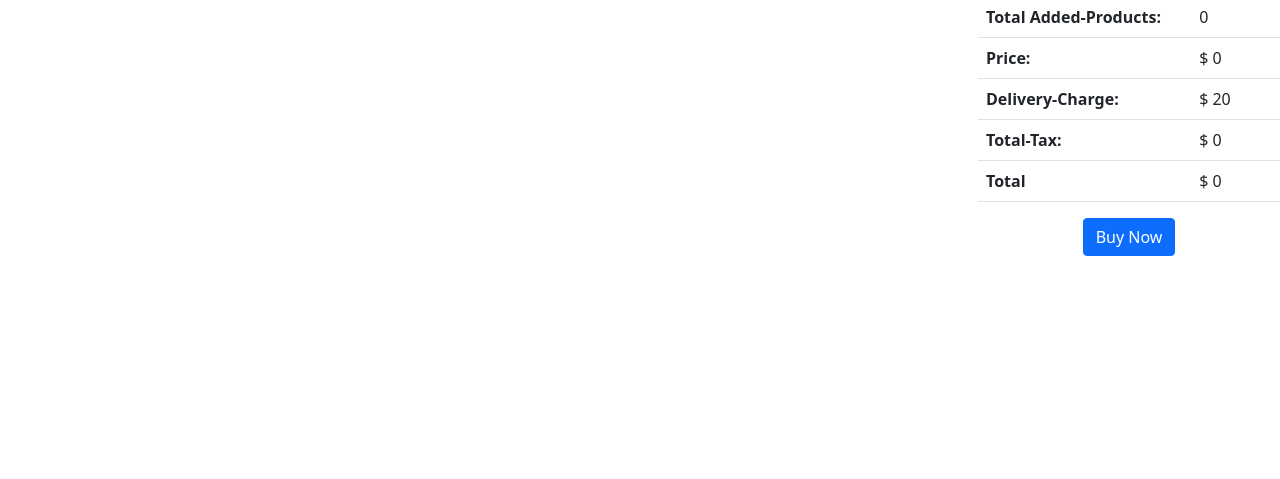
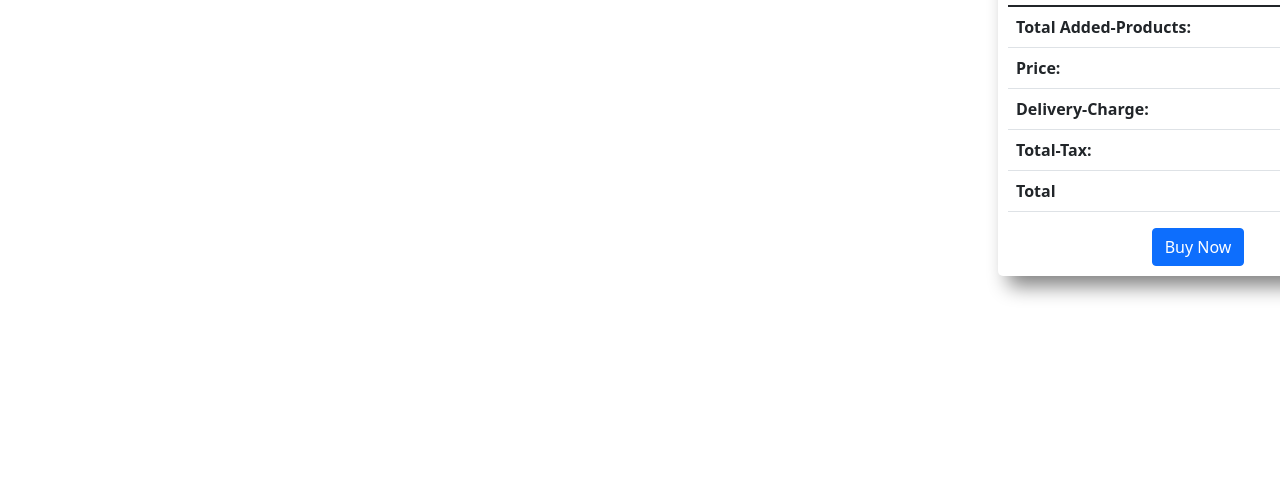
Before and after one commit to Mdmahmudkandoker/ranga-store-fix-7, a plain HTML site: page index.html in a window 1280 px wide. Shown: the part 321-800 px from the top of the page. Drawn offline with nearby package versions, Linux system fonts and the light colour scheme; files that its build step writes are made by us from their sources; the site is published under a folder, as on GitHub Pages, so addresses that start at the root find nothing; no server answers.

Commit message:
problem solved

```diff
--- a/css/style.css
+++ b/css/style.css
@@ -33,12 +33,10 @@ body {
     display: grid;
     grid-gap: 20px;
     grid-template-columns: repeat(3, 1fr);
-    /* border: 1px solid black; */
     text-align: center;
     width: 100%;
     margin: auto;
     margin-left: 20px;
-    /* margin-right: 20px; */
     align-items: center;
     justify-content: center;
   }
@@ -46,7 +44,6 @@ body {
     padding: 10px;
     width: 100%;
     height: 500px;
-    /* background: linear-gradient(#F7F5FE); */
     background: linear-gradient(rgb(254, 255, 254), rgb(242, 253, 242));
     box-shadow: 1px 2px 7px gray;
     border-radius: 10px;
@@ -63,7 +60,6 @@ body {
   }
   .cart {
     width: 400px;
-    /* border: 1px solid green; */
     padding: 10px;
     box-shadow: 10px 10px 20px gray;
     border-radius: 5px;
@@ -84,7 +80,6 @@ body {
     }
     .cart {
       width: 300px;
-      /* border: 1px solid green; */
       padding: 10px;
       box-shadow: 10px 10px 20px gray;
       border-radius: 5px;
--- a/index.html
+++ b/index.html
@@ -5,15 +5,7 @@
     <meta http-equiv="X-UA-Compatible" content="IE=edge" />
     <meta name="viewport" content="width=device-width, initial-scale=1.0" />
     <title>Supply-Express</title>
-    <!-- <link rel="stylesheet" href="./css/style.css" /> -->
-    <link rel="stylesheet" href="/ranga-store-fix/css/style.css">
-    <!-- Latest compiled and minified CSS -->
-    <!-- <link
-      rel="stylesheet"
-      href="https://maxcdn.bootstrapcdn.com/bootstrap/3.3.7/css/bootstrap.min.css"
-      integrity="sha384-BVYiiSIFeK1dGmJRAkycuHAHRg32OmUcww7on3RYdg4Va+PmSTsz/K68vbdEjh4u"
-      crossorigin="anonymous"
-    /> -->
+    <link rel="stylesheet" href="./css/style.css" />
     <link
       rel="stylesheet"
       href="https://cdn.jsdelivr.net/npm/bootstrap-icons@1.5.0/font/bootstrap-icons.css"
@@ -50,9 +42,6 @@
               <li class="nav-item">
                 <a class="nav-link active" href="#">Features</a>
               </li>
-              <!-- <li class="nav-item">
-                <a class="nav-link active" href="#">Pricing</a>
-              </li> -->
               <li class="nav-item dropdown">
                 <a class="nav-link dropdown-toggle" href="#" id="navbarDropdownMenuLink" role="button" data-bs-toggle="dropdown" aria-expanded="false">
                   Dropdown link
@@ -117,7 +106,6 @@
         <!-- end-of-modal-div -->
         <div class="col-md-9 col-lg-9 col-sm-7">
           <div id="all-products" class="">
-            <!-- <h1></h1> -->
           </div>
         </div>
         <div class="col-md-3 col-lg-3 col-sm-5 cart-main">
--- a/js/app.js
+++ b/js/app.js
@@ -35,9 +35,6 @@ const showProducts = (products) => {
 const showDetails=(price,rating)=>{
 console.log(price,rating)
 
-// const x= Array.from(Array(parseInt(rating)).keys()).map((r) =>'<i class="bi bi-star-fill text-warning"></i>' )
-
-// console.log(x)
 document.getElementById("modal-body").innerHTML = `
 
      <div class='p-3'>
@@ -56,7 +53,7 @@ const addToCart = (id, price) => {
   count = count + 1;
   updatePrice("price", price);
 
-// console.log(price, typeof price)
+
 
   updateTaxAndCharge();
   document.getElementById("total-Products").innerText = count;
```
